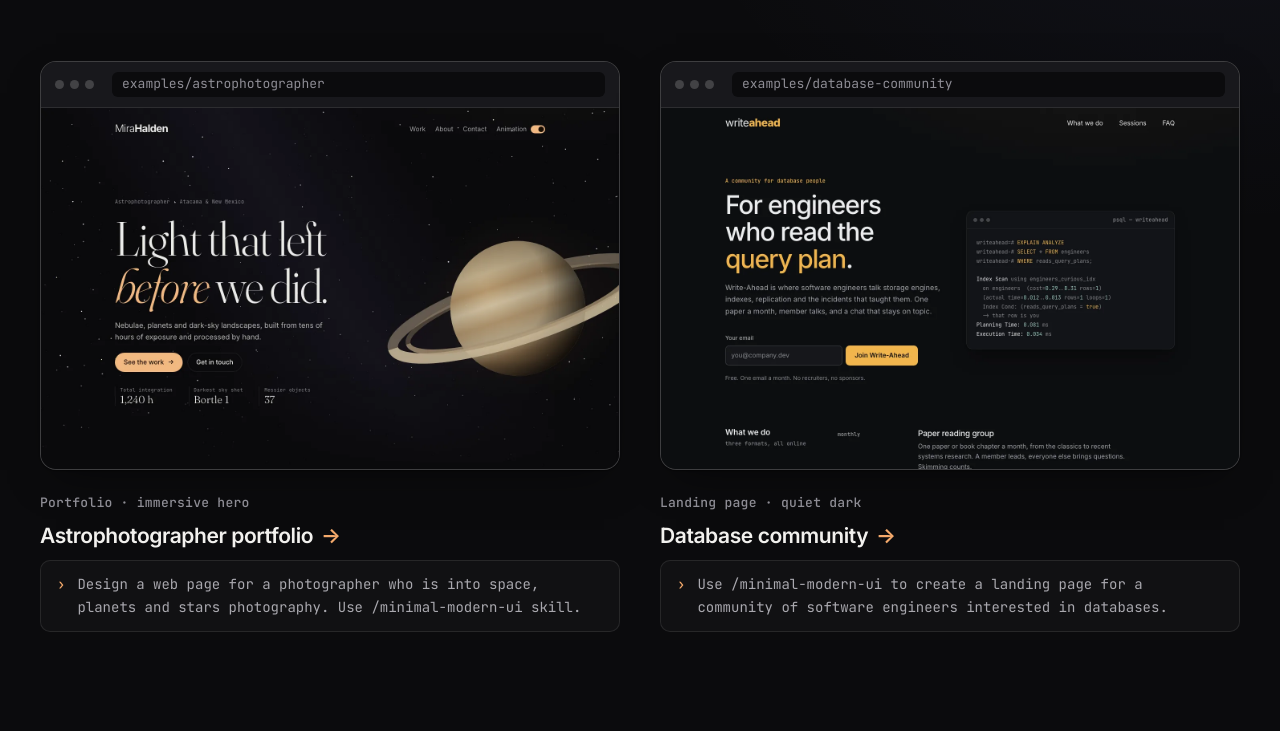
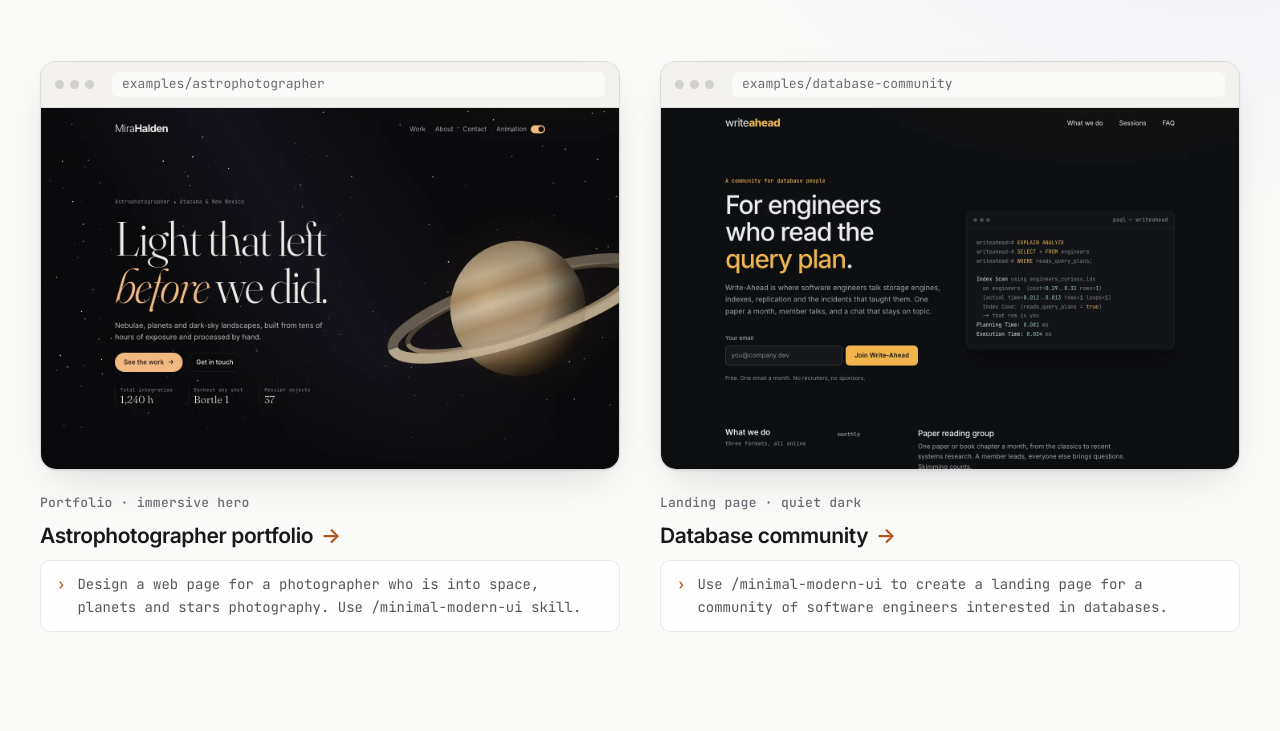
Before and after one commit to pkafel/minimal-modern-ui-skill, a plain HTML site: page index.html in a window 1280 px wide. Shown: the part 308-1039 px from the top of the page. Drawn offline with Linux system fonts and the light colour scheme.

Commit message:
Gallery: switch to a light theme with a darker accent for contrast
Co-Authored-By: Claude Opus 5.5 <noreply@anthropic.com>

```diff
--- a/index.html
+++ b/index.html
@@ -7,7 +7,7 @@
   <title>minimal-modern-ui examples: sites built by Claude</title>
   <meta name="description" content="Example sites Claude built with the minimal-modern-ui skill, each shown with the prompt that started it.">
   <link rel="canonical" href="https://pkafel.github.io/minimal-modern-ui-skill/">
-  <meta name="theme-color" content="#0b0b0d">
+  <meta name="theme-color" content="#fafaf8">
   <link rel="icon" href="favicon.svg" type="image/svg+xml">
   <meta property="og:type" content="website">
   <meta property="og:title" content="minimal-modern-ui examples">
--- a/styles/tokens.css
+++ b/styles/tokens.css
@@ -1,15 +1,15 @@
-/* Quiet dark with one warm glow. Fixed scheme: the examples are dark too. */
+/* Quiet light with one warm glow. Fixed scheme; the dark example screenshots stand out as framed pieces. */
 :root {
-  color-scheme: dark;
+  color-scheme: light;
   /* color */
-  --bg-1: #0b0b0d; --surface: #131316; --surface-2: #18181c;
-  --text: #f2f1ee; --muted: #a9a8ae; --dim: #8e8d95;
-  --line: rgba(255,255,255,.09); --line-strong: rgba(255,255,255,.18);
-  --accent-a: #f4a96b; --on-accent: #1a1009;
-  --glow: rgba(244,169,107,.11); --glow-2: rgba(120,140,255,.06);
-  --shadow: rgba(0,0,0,.5);
-  --elev-1: 0 1px 2px var(--shadow), 0 16px 40px -16px var(--shadow);
-  --elev-2: 0 2px 4px var(--shadow), 0 32px 64px -20px var(--shadow);
+  --bg-1: #fafaf8; --surface: #ffffff; --surface-2: #f3f2ee;
+  --text: #18181b; --muted: #55555d; --dim: #6b6b73;
+  --line: rgba(0,0,0,.08); --line-strong: rgba(0,0,0,.14);
+  --accent-a: #b4501a; --on-accent: #ffffff;
+  --glow: rgba(244,150,90,.16); --glow-2: rgba(110,130,255,.08);
+  --shadow: rgba(24,24,40,.08);
+  --elev-1: 0 1px 2px var(--shadow), 0 16px 40px -16px rgba(24,24,40,.18);
+  --elev-2: 0 2px 4px var(--shadow), 0 32px 64px -20px rgba(24,24,40,.26);
   /* type */
   --font: "Inter", system-ui, -apple-system, "Segoe UI", Roboto, sans-serif;
   --serif: "Instrument Serif", Georgia, serif;
```
